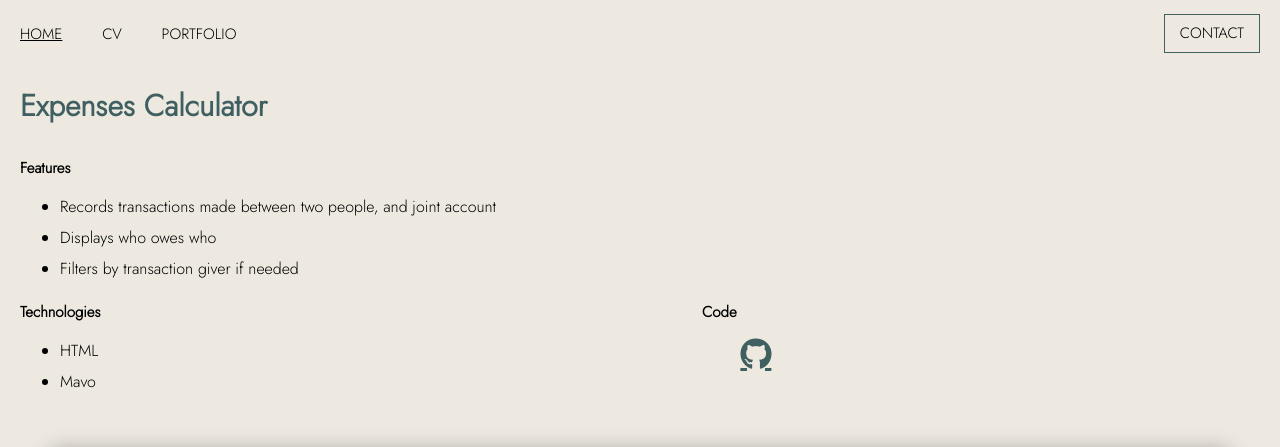
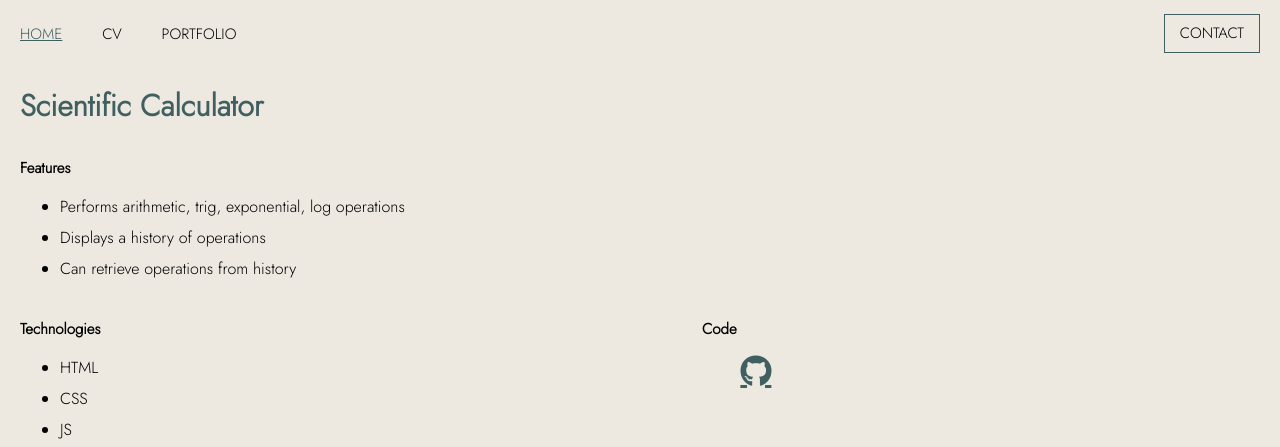
Before and after one commit to umarbeknasimov/umarbeknasimov.github.io, a plain HTML site: page portfolio.html in a window 1280 px wide. Shown: the top 447 px of the page. Drawn offline with Linux system fonts and the light colour scheme.

Commit message:
added calculator webapp, removed expenses

```diff
--- a/portfolio.html
+++ b/portfolio.html
@@ -20,31 +20,32 @@
         <main>
             <section class="portfolio-container container">
                 <article class="app web">
-                    <h2>Expenses Calculator</h2>
+                    <h2>Scientific Calculator</h2>
                     <section class="content">
                         <section class="description">
                             <div class="features">
                                 <h3>Features</h3>
                                 <ul>
-                                    <li>Records transactions made between two people, and joint account</li>
-                                    <li>Displays who owes who</li>
-                                    <li>Filters by transaction giver if needed</li>
+                                    <li>Performs arithmetic, trig, exponential, log operations</li>
+                                    <li>Displays a history of operations</li>
+                                    <li>Can retrieve operations from history</li>
                                 </ul>
                             </div>
                             <div class="tech">
                                 <h3>Technologies</h3>
                                 <ul>
                                     <li>HTML</li>
-                                    <li>Mavo</li>
+                                    <li>CSS</li>
+                                    <li>JS</li>
                                 </ul>
                             </div>
                             <div class="code">
                                 <h3>Code</h3>
-                                <a href="https://github.com/designftw/hw1-unasimov/tree/master/exercise-2" class="fab fa-github fa-2x" target="_blank"></a>
+                                <a href="https://github.com/unasimov/calculator/tree/gh-pages" class="fab fa-github fa-2x" target="_blank"></a>
                             </div>
                         </section>
                         <section class="media">
-                            <img class="landing-page" src="images/expenseCalculator.JPG" alt="expense calculator">
+                            <img class="landing-page" src="images/calculator.JPG" alt="calculator">
                         </section>
                     </section>
                 </article>
--- a/styles.css
+++ b/styles.css
@@ -153,7 +153,7 @@ article.web img {
 
 article.app img {
     filter: drop-shadow(0px 0px 10px rgba(0,0,0,.3));
-    object-fit: contain;
+    /* object-fit: contain; */
     object-position: 0% 0%;
 }
 
```
Also changed, not shown: images/calculator.JPG (added).
